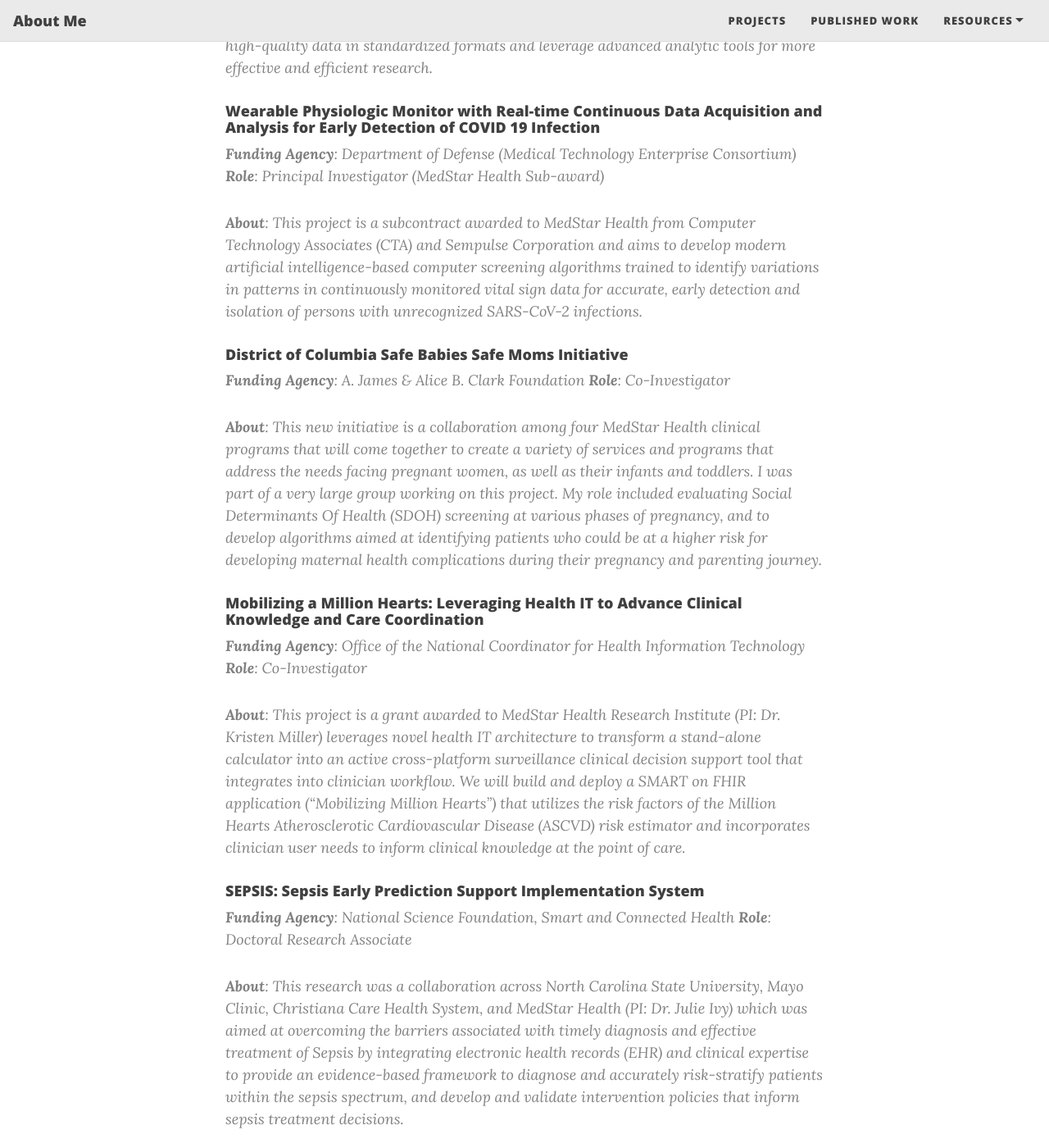
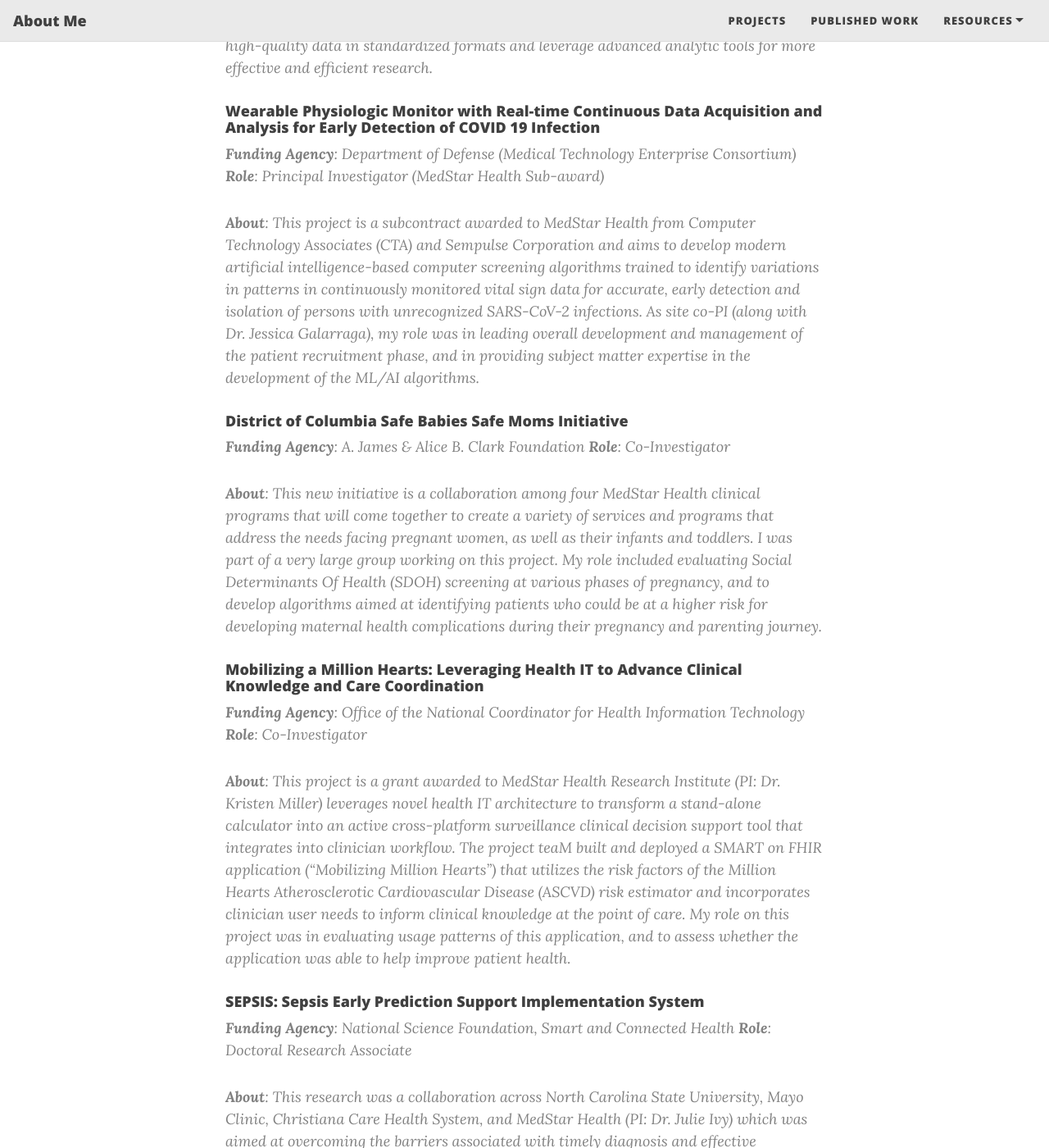
Before and after one commit to sidscorp/snambiar, a Jekyll site: the page built from projects.md, in a window 1280 px wide and 1400 px high, scrolled down 969 px. Shown: the whole window at 82% size. Built offline with Jekyll 4.4.1, drawn with Linux system fonts in a browser that asks for light colours; nearby versions of some CDN libraries.

Commit message:
Update projects.md

```diff
--- a/projects.md
+++ b/projects.md
@@ -21,7 +21,7 @@
 > **Funding Agency**: Department of Defense (Medical Technology Enterprise Consortium)
 > **Role**: Principal Investigator (MedStar Health Sub-award)
 >
->> **About**: This project is a subcontract awarded to MedStar Health from Computer Technology Associates (CTA) and Sempulse Corporation and aims to develop modern artificial intelligence-based computer screening algorithms trained to identify variations in patterns in continuously monitored vital sign data for accurate, early detection and isolation of persons with unrecognized SARS-CoV-2 infections.
+>> **About**: This project is a subcontract awarded to MedStar Health from Computer Technology Associates (CTA) and Sempulse Corporation and aims to develop modern artificial intelligence-based computer screening algorithms trained to identify variations in patterns in continuously monitored vital sign data for accurate, early detection and isolation of persons with unrecognized SARS-CoV-2 infections. As site co-PI (along with Dr. Jessica Galarraga), my role was in leading overall development and management of the patient recruitment phase, and in providing subject matter expertise in the development of the ML/AI algorithms.
 
 #### District of Columbia Safe Babies Safe Moms Initiative
 > **Funding Agency**: A. James & Alice B. Clark Foundation
@@ -33,7 +33,7 @@
 > **Funding Agency**: Office of the National Coordinator for Health Information Technology
 > **Role**: Co-Investigator
 >
->> **About**: This project is a grant awarded to MedStar Health Research Institute (PI: Dr. Kristen Miller) leverages novel health IT architecture to transform a stand-alone calculator into an active cross-platform surveillance clinical decision support tool that integrates into clinician workflow. We will build and deploy a SMART on FHIR application (“Mobilizing Million Hearts”) that utilizes the risk factors of the Million Hearts Atherosclerotic Cardiovascular Disease (ASCVD) risk estimator and incorporates clinician user needs to inform clinical knowledge at the point of care.
+>> **About**: This project is a grant awarded to MedStar Health Research Institute (PI: Dr. Kristen Miller) leverages novel health IT architecture to transform a stand-alone calculator into an active cross-platform surveillance clinical decision support tool that integrates into clinician workflow. The project teaM built and deployed a SMART on FHIR application (“Mobilizing Million Hearts”) that utilizes the risk factors of the Million Hearts Atherosclerotic Cardiovascular Disease (ASCVD) risk estimator and incorporates clinician user needs to inform clinical knowledge at the point of care. My role on this project was in evaluating usage patterns of this application, and to assess whether the application was able to help improve patient health.
 
 #### SEPSIS: Sepsis Early Prediction Support Implementation System
 > **Funding Agency**: National Science Foundation, Smart and Connected Health
```
